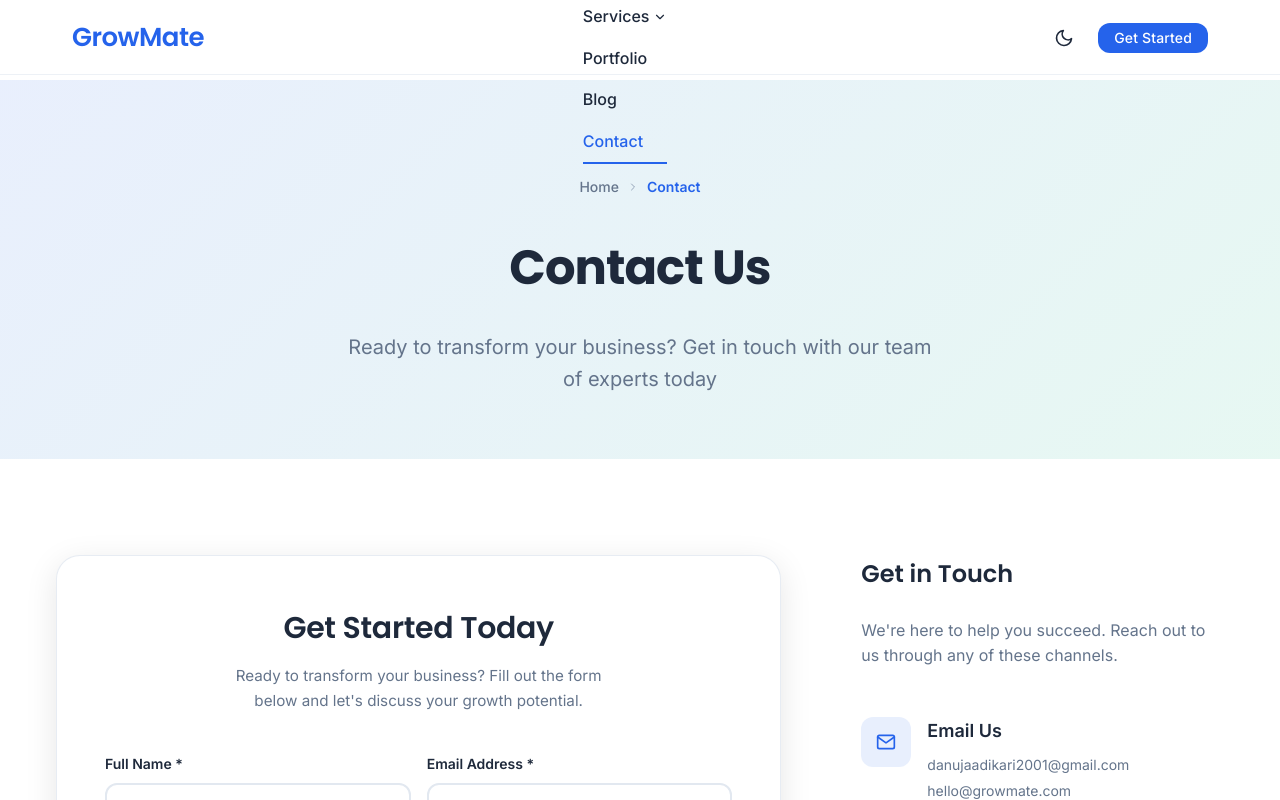
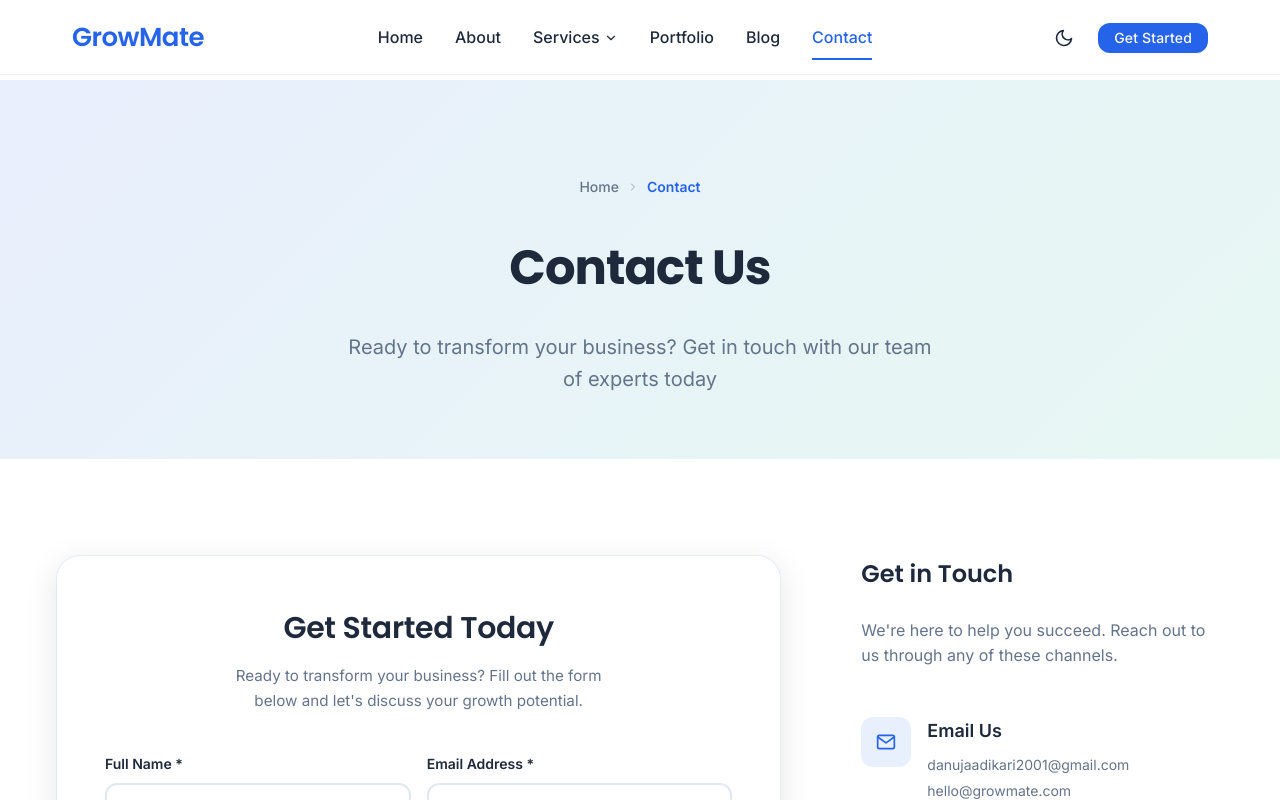
Before and after one commit to danujaadikari/GrowMate---Business-Website, a React (Create React App) app: page /contact in a window 1280 px wide. Shown: the top 800 px of the page. Built offline with nearby package versions, Linux system fonts and the light colour scheme.

Commit message:
Enhance Navbar responsiveness by changing display properties for desktop-only elements

```diff
--- a/src/components/Navbar/Navbar.css
+++ b/src/components/Navbar/Navbar.css
@@ -257,7 +257,8 @@
 
 /* Responsive */
 .desktop-only {
-  display: block;
+  display: inline-flex;
+  align-items: center;
 }
 
 .mobile-only {
@@ -266,7 +267,7 @@
 
 @media (max-width: 768px) {
   .desktop-only {
-    display: none;
+    display: none !important;
   }
 
   .mobile-only {
```
